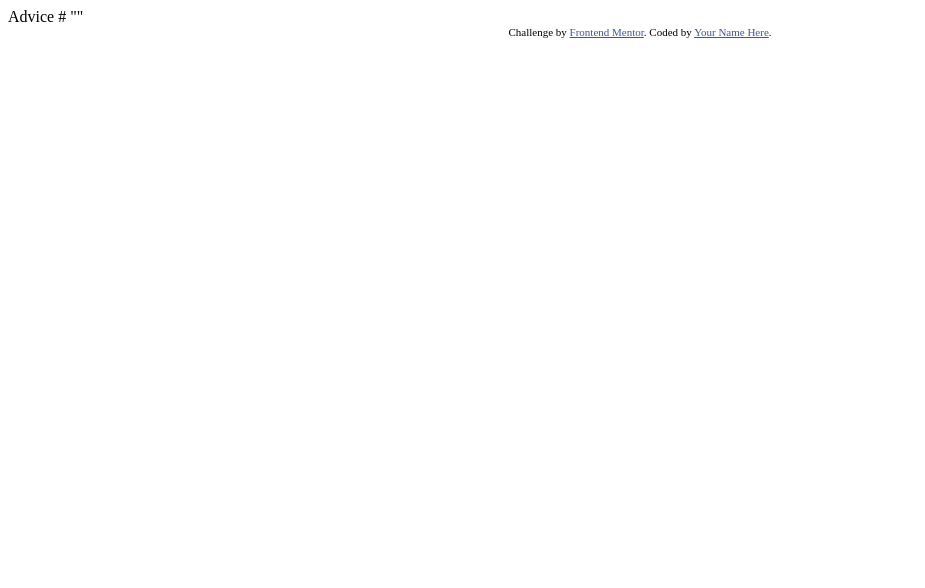
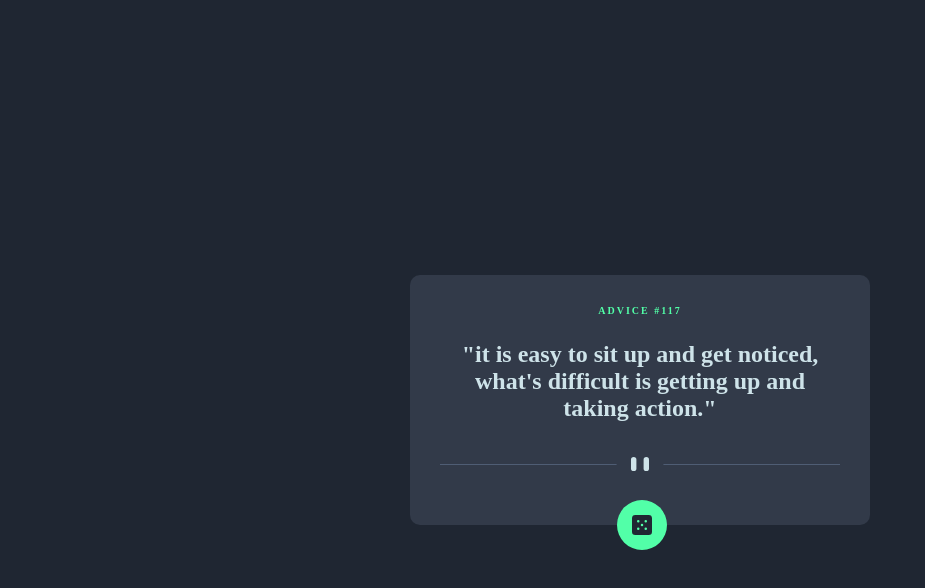
Before and after one commit to Cecil-o/advice-generator-app-main, a plain HTML site: page index.html in a window 1280 px wide. Shown: the whole page, without its empty margins (0-925 px from the left). Drawn offline with Linux system fonts and the light colour scheme.

Commit message:
advise generator

```diff
--- a/index.html
+++ b/index.html
@@ -2,27 +2,29 @@
 <html lang="en">
 <head>
   <meta charset="UTF-8">
-  <meta name="viewport" content="width=device-width, initial-scale=1.0"> <!-- displays site properly based on user's device -->
+  <meta name="viewport" content="width=device-width, initial-scale=1.0">
 
   <link rel="icon" type="image/png" sizes="32x32" href="./images/favicon-32x32.png">
 
+  <link rel="stylesheet" href="style.css">
   <title>Frontend Mentor | Advice generator app</title>
 
-  <!-- Feel free to remove these styles or customise in your own stylesheet 👍 -->
-  <style>
-    .attribution { font-size: 11px; text-align: center; }
-    .attribution a { color: hsl(228, 45%, 44%); }
-  </style>
 </head>
 <body>
+<section class="container">
 
-  Advice #<!-- Advice ID goes here -->
+    <h5>
+      Advice <span id="adviseId">#117</span>
+    </h5>
 
-  "<!-- Advice text goes here -->"
+    <p id="adviseText">
+      "it is easy to sit up and get noticed, what's difficult is getting up and taking action."
+    </p>
 
-  <div class="attribution">
-    Challenge by <a href="https://www.frontendmentor.io?ref=challenge" target="_blank">Frontend Mentor</a>.
-    Coded by <a href="#">Your Name Here</a>.
-  </div>
+    <img src="./images/pattern-divider-desktop.svg" class="divider">
+    <button id="generateButton"><img src="./images/icon-dice.svg"/></button>
+  </section>
+
+  <script src="./script.js"></script>
 </body>
 </html>
--- /dev/null
+++ b/script.js
@@ -0,0 +1,22 @@
+let adviseId = document.getElementById("adviseId");
+let adviseText = document.getElementById("adviseText");
+let generateButton = document.getElementById("generateButton");
+
+let base_url = "https://api.adviceslip.com/advice";
+
+
+let generateAdvice = async () => {
+
+    try {
+
+      const response = await fetch(base_url);
+
+      console.log(response);
+
+    } catch (error) {
+
+      console.log(error);
+
+    }
+
+  };
--- /dev/null
+++ b/style.css
@@ -0,0 +1,69 @@
+@import url('https://fonts.googleapis.com/css2?family=Merriweather&display=swap');
+
+* {
+    margin: 0;
+    padding: 0;
+}
+
+body {
+    background-color:  hsl(218, 23%, 16%);
+    display: flex;
+    justify-content: center;
+    align-items: center;
+    height: 100vh;
+    font-family: 'Manrope' sans-serif;
+}
+
+.container {
+    background-color: hsl(217, 19%, 24%);
+    height: max-content;
+    width: 400px;
+    padding: 30px;
+    text-align: center;
+    border-radius: 10px;
+    position: relative;
+}
+
+.container h5 {
+    color: hsl(150, 100%, 66%);
+    font-size: 10px;
+    text-transform: uppercase;
+    letter-spacing: 0.2em;
+
+}
+
+.container p {
+    font-size: 24px;
+    font-weight: 800;
+    color: hsl(193, 38%, 86%);
+    margin: 25px 0;
+
+}
+
+.divider {
+    width: 100%;
+    margin: 10px 0 20px 0;
+}
+
+button {
+    position: absolute;
+    background-color: hsl(150, 100%, 66%);
+    border-radius: 50%;
+    border: none;
+    width: 50px;
+    height: 50px;
+    display: flex;
+    justify-content: center;
+    align-items: center;
+    bottom: -25px;
+    left: 45%;
+
+}
+
+button img {
+    width: 40%;
+}
+
+button:hover {
+    box-shadow: 2px -3px 33px -2px rgba(82,255,168,1);
+}
```
